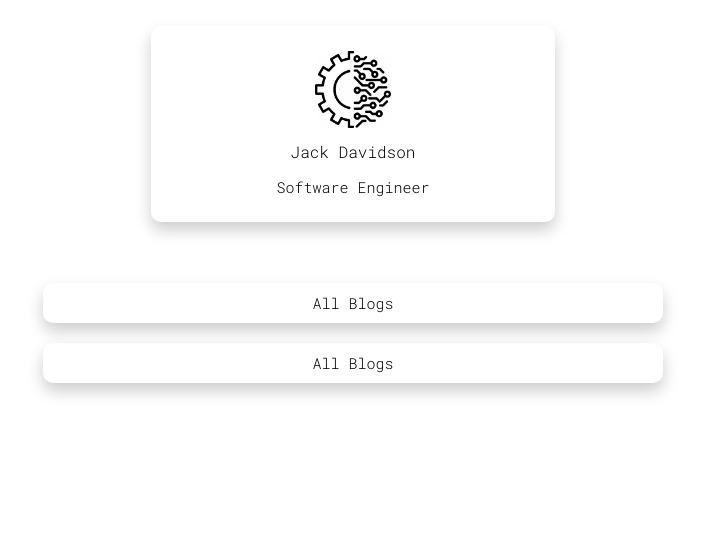
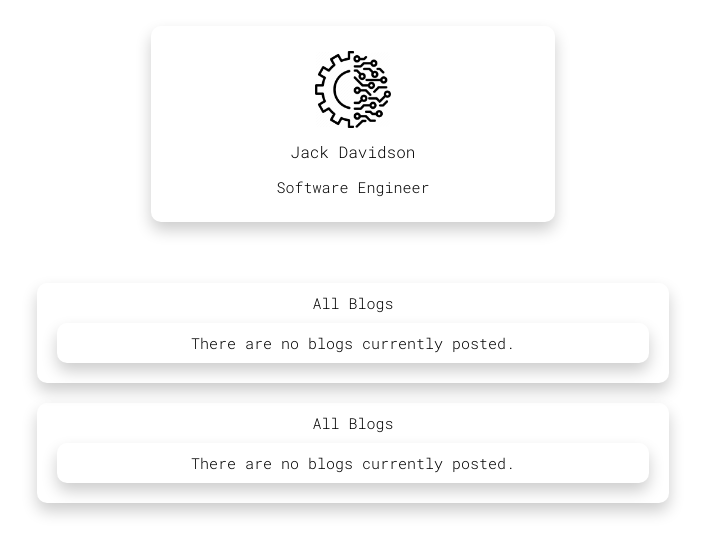
Before and after one commit to jack-davidson/jackdavidson, a Django app: page /blog/ in a window 1280 px wide. Shown: the top 555 px of the page, without its empty margins (287-992 px from the left). Run offline with Django 3.2, Linux system fonts and the light colour scheme; data that the repository does not hold is empty.

Commit message:
template organization, not done yet but I have gotten some good progress

```diff
--- a/blog/templates/blog/blog.html
+++ b/blog/templates/blog/blog.html
@@ -4,6 +4,7 @@
 
 <script src="{% static 'script/toggle.js' %}"></script>
 <link rel="stylesheet" href="{% static 'blog/style/blog.css' %}">
+<link rel="stylesheet" href="{% static 'blog/style/profile.css' %}">
 
 <div id="profile" class="card">
 	<img src="{% static 'core/img/devicon.png' %}">
--- a/blog/templates/blog/index.html
+++ b/blog/templates/blog/index.html
@@ -3,6 +3,7 @@
 {% block content %}
 
 <script src="{% static 'script/toggle.js' %}"></script>
+<link rel="stylesheet" href="{% static 'style/profile.css' %}">
 
 <div id="profile" class="card">
 	<img src="{% static 'core/img/devicon.png' %}">
@@ -16,6 +17,7 @@
 	<div class="grid">
 		<div class="card">
 			All Blogs
+			{% if blogs %}
 				{% for blog in recent_blogs %}
 					<a href="/blog/{{ blog.id }}">
 						<div class="card">
@@ -23,9 +25,15 @@
 						</div>
 					</a>
 				{% endfor %}
+			{% else %}
+				<div class="card">
+					There are no blogs currently posted.
+				</div>
+			{% endif %}
 		</div>
 		<div class="card">
 			All Blogs
+			{% if blogs %}
 				{% for blog in blogs %}
 					<a href="/blog/{{ blog.id }}">
 						<div class="card">
@@ -33,6 +41,11 @@
 						</div>
 					</a>
 				{% endfor %}
+			{% else %}
+				<div class="card">
+					There are no blogs currently posted.
+				</div>
+			{% endif %}
 		</div>
 	</div>
 </div>
--- a/blog/views.py
+++ b/blog/views.py
@@ -1,18 +1,26 @@
-from django.http import HttpResponse
 from django.shortcuts import render
 
 from .models import BlogPost
 
 # blog index page
 def index(request):
+    # unorded list of all blogs
+    blogs = BlogPost.objects.all()
+
+    # ordering the blogs list and taking the top 5 most recent
+    recent_blogs = blogs.order_by('-date')[:5]
+
+    # context stores the variables our template needs access to
     context = {
-        'blogs': BlogPost.objects.all(), # all blogs
-        'recent_blogs': BlogPost.objects.order_by('-date')[:5], # top 5 most recent blogs
+        'blogs': blogs, # all blogs
+        'recent_blogs': recent_blogs, # top 5 most recent blogs
     }
+
     return render(request, 'blog/index.html', context)
 
-# view a blog (blogid -> blog)
+# view a blog by its id
 def blog(request, blogid):
+    # context stores the variables our template needs access to
     context = {
         'blog': BlogPost.objects.get(pk=blogid),
     }
--- a/core/templates/core/index.html
+++ b/core/templates/core/index.html
@@ -3,6 +3,7 @@
 {% block content %}
 
 <script src="{% static 'script/toggle.js' %}"></script>
+<link rel="stylesheet" href="{% static 'style/profile.css' %}">
 
 <div id="profile" class="card">
 	<img src="{% static 'core/img/devicon.png' %}">
--- a/static/style/base.css
+++ b/static/style/base.css
@@ -31,7 +31,7 @@ img {
 }
 
 #menu {
-	width: 50vw;
+	width: 51vw;
 	text-align: center;
 	margin-left: auto;
 	margin-right: auto;
@@ -42,17 +42,6 @@ img {
 .grid {
 	display: grid;
 	grid-gap: 1;
-}
-
-#profile {
-	padding-top: 2vw;
-	box-shadow: 0 8px 16px 0 rgba(0,0,0,0.2);
-	width: 30vw;
-	text-align: center;
-	margin-left: auto;
-	margin-right: auto;
-	margin-top: 2vw;
-	margin-bottom: 4vw;
 }
 
 .card {
--- /dev/null
+++ b/static/style/profile.css
@@ -0,0 +1,10 @@
+#profile {
+	padding-top: 2vw;
+	box-shadow: 0 8px 16px 0 rgba(0,0,0,0.2);
+	width: 30vw;
+	text-align: center;
+	margin-left: auto;
+	margin-right: auto;
+	margin-top: 2vw;
+	margin-bottom: 4vw;
+}
```
Also changed, not shown: README.md. Lines whose indentation alone changed are shown as unchanged.
